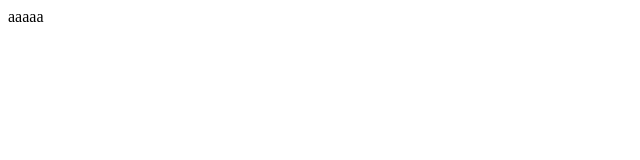
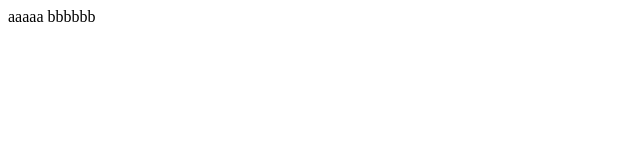
Before and after one commit to oharry/test, a plain HTML site: page index.html in a window 1280 px wide. Shown: the full height of the page, 0-640 px from the left. Drawn offline with Linux system fonts and the light colour scheme.

Commit message:
html文件
我在html文件又加了一行

```diff
--- a/index.html
+++ b/index.html
@@ -6,5 +6,6 @@
 </head>
 <body>
 	aaaaa
+	bbbbbb
 </body>
 </html>
```
